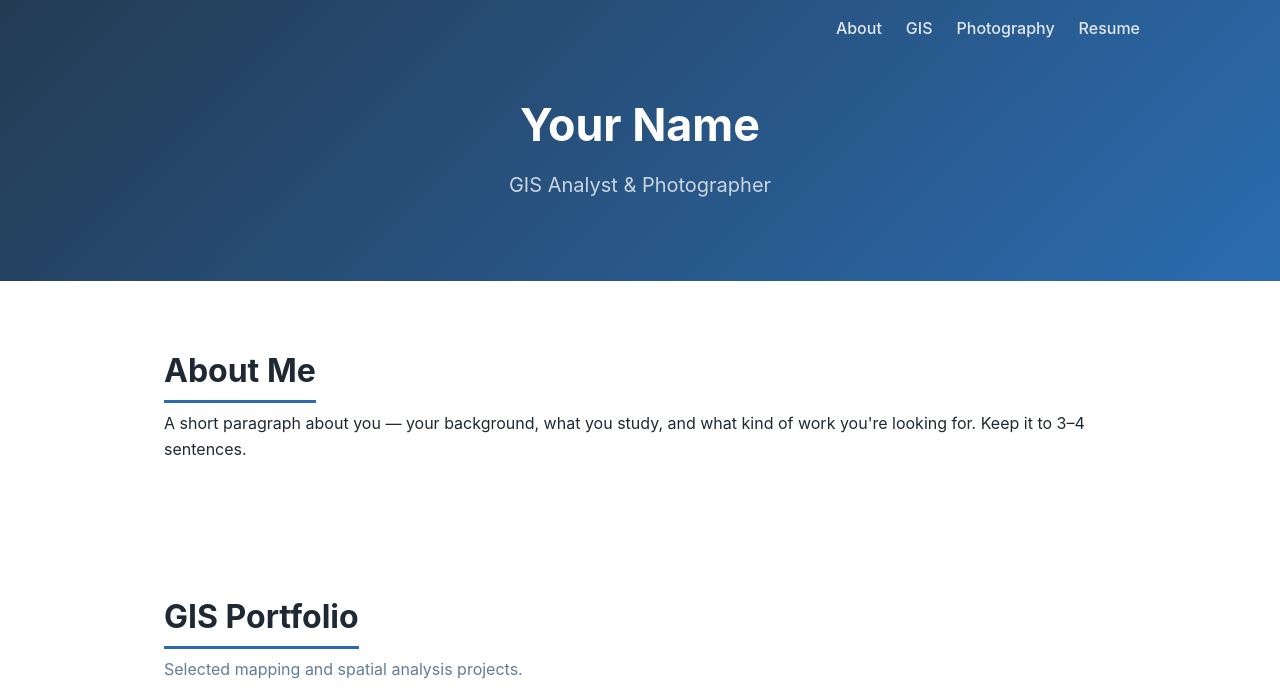
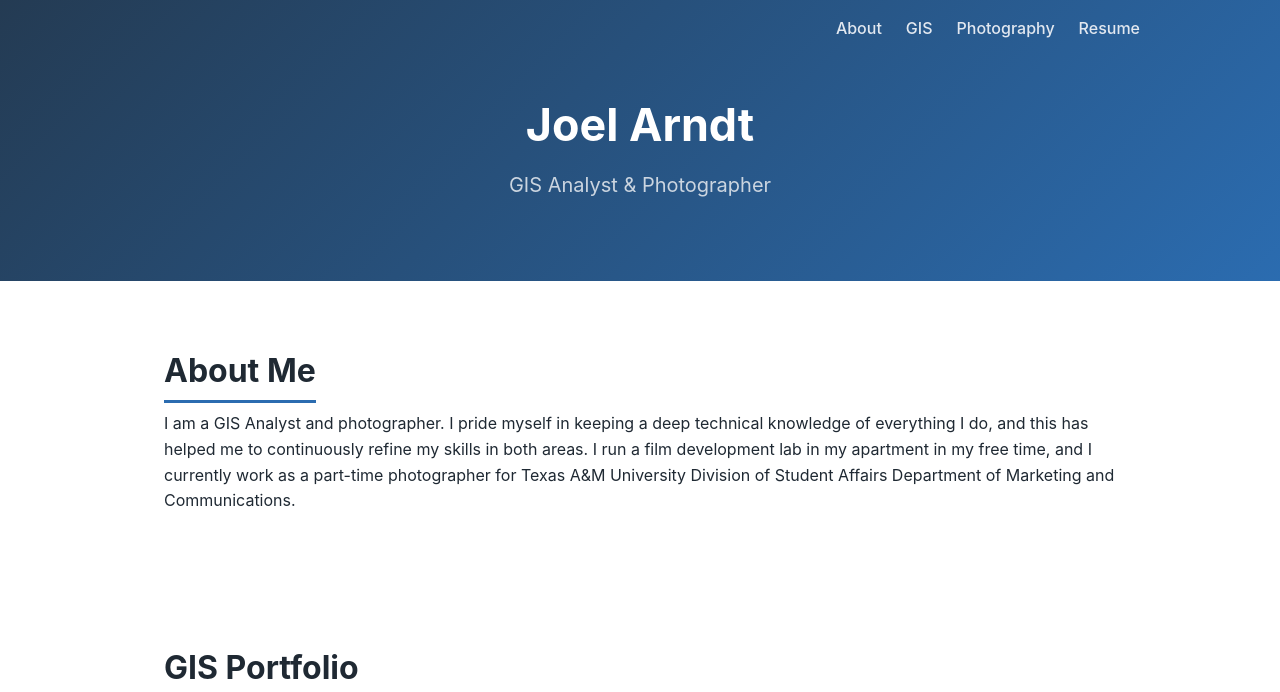
Before and after one commit to JPmAn24/jpman24.github.io, a plain HTML site: page index.html in a window 1280 px wide. Shown: the top 692 px of the page. Drawn offline with Linux system fonts and the light colour scheme.

Commit message:
Updated index.html

```diff
--- a/index.html
+++ b/index.html
@@ -3,7 +3,7 @@
 <head>
   <meta charset="UTF-8">
   <meta name="viewport" content="width=device-width, initial-scale=1.0">
-  <title>Your Name — Portfolio</title>
+  <title>Joel Arndt — Portfolio</title>
   <link rel="stylesheet" href="style.css">
 </head>
 <body>
@@ -16,7 +16,7 @@
       <a href="#resume">Resume</a>
     </nav>
     <div class="hero-content">
-      <h1>Your Name</h1>
+      <h1>Joel Arndt</h1>
       <p class="tagline">GIS Analyst &amp; Photographer</p>
     </div>
   </header>
@@ -26,8 +26,12 @@
     <section id="about" class="section">
       <h2>About Me</h2>
       <p>
-        A short paragraph about you — your background, what you study,
-        and what kind of work you're looking for. Keep it to 3–4 sentences.
+        I am a GIS Analyst and photographer. I pride myself in keeping
+	a deep technical knowledge of everything I do, and this has
+	helped me to continuously refine my skills in both areas. I run
+	a film development lab in my apartment in my free time, and I
+	currently work as a part-time photographer for Texas A&M University
+	Division of Student Affairs Department of Marketing and Communications.
       </p>
     </section>
 
@@ -92,8 +96,8 @@
 
   <footer>
     <p>&copy; <span id="year"></span> Your Name ·
-       <a href="mailto:you@example.com">you@example.com</a> ·
-       <a href="https://github.com/yourusername">GitHub</a> ·
+       <a href="mailto:joelarndt24@gmail.com">joelarndt24@gmail.com</a> ·
+       <a href="https://github.com/jpman24">GitHub</a> ·
        <a href="https://linkedin.com/in/yourusername">LinkedIn</a>
     </p>
   </footer>
```
